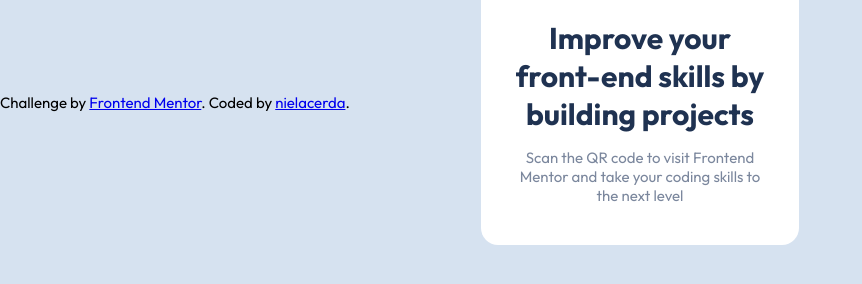
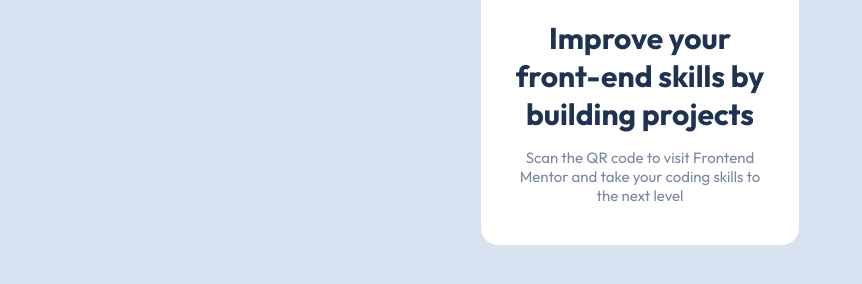
Before and after one commit to nielacerda/DESAFIOS-FRONT-END-MENTOR-01, a plain HTML site: page index.html in a window 1280 px wide. Shown: the part 298-582 px from the top of the page, without its empty margins (0-862 px from the left). Drawn offline with Linux system fonts and the light colour scheme; a web font is replaced by a local one.

Commit message:
Update index.html

```diff
--- a/index.html
+++ b/index.html
@@ -19,14 +19,5 @@
             </div>
         </div>
    </div>
-
-   <div class="attribution">
-    Challenge by <a href="https://www.frontendmentor.io?ref=challenge" target="_blank">Frontend Mentor</a>.
-    Coded by <a href="https://github.com/nielacerda">nielacerda</a>.
-   </div>
-
-
-
-
 </body>
 </html>
```
